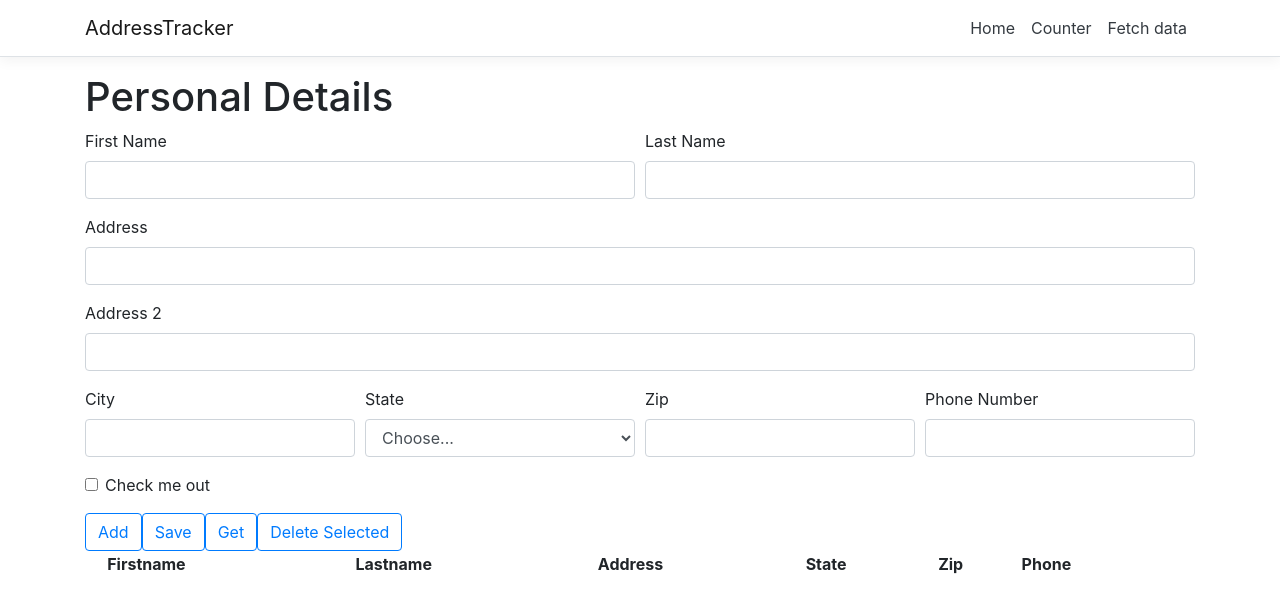
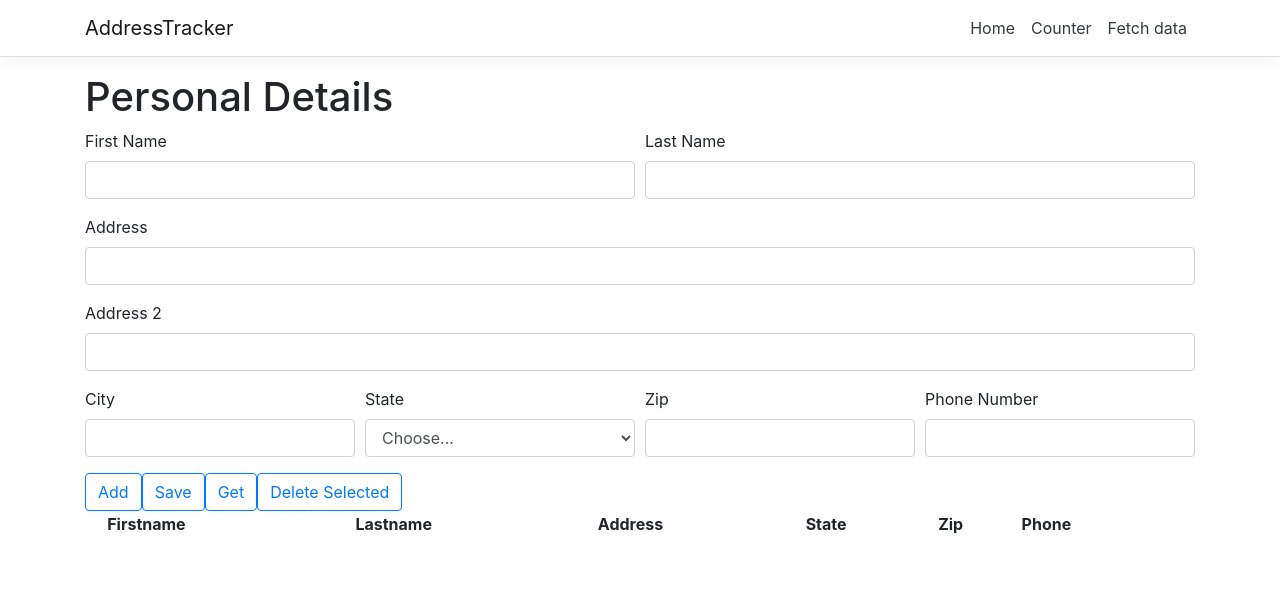
Before and after one commit to rajaniraju/ContactTracker, a React (Create React App) app in the folder ClientApp/: page / in a window 1280 px wide. Shown: the top 612 px of the page. Built offline with nearby package versions, Linux system fonts and the light colour scheme.

Commit message:
Deleted check me out

```diff
--- a/ClientApp/src/components/Home.js
+++ b/ClientApp/src/components/Home.js
@@ -311,10 +311,6 @@ export class Home extends Component {
             </Form.Group>
           </Form.Row>
 
-          <Form.Group id="formGridCheckbox">
-            <Form.Check type="checkbox" label="Check me out" />
-          </Form.Group>
-
           <Button
             onClick={this.setUserEntry}
             variant="outline-primary"
```
